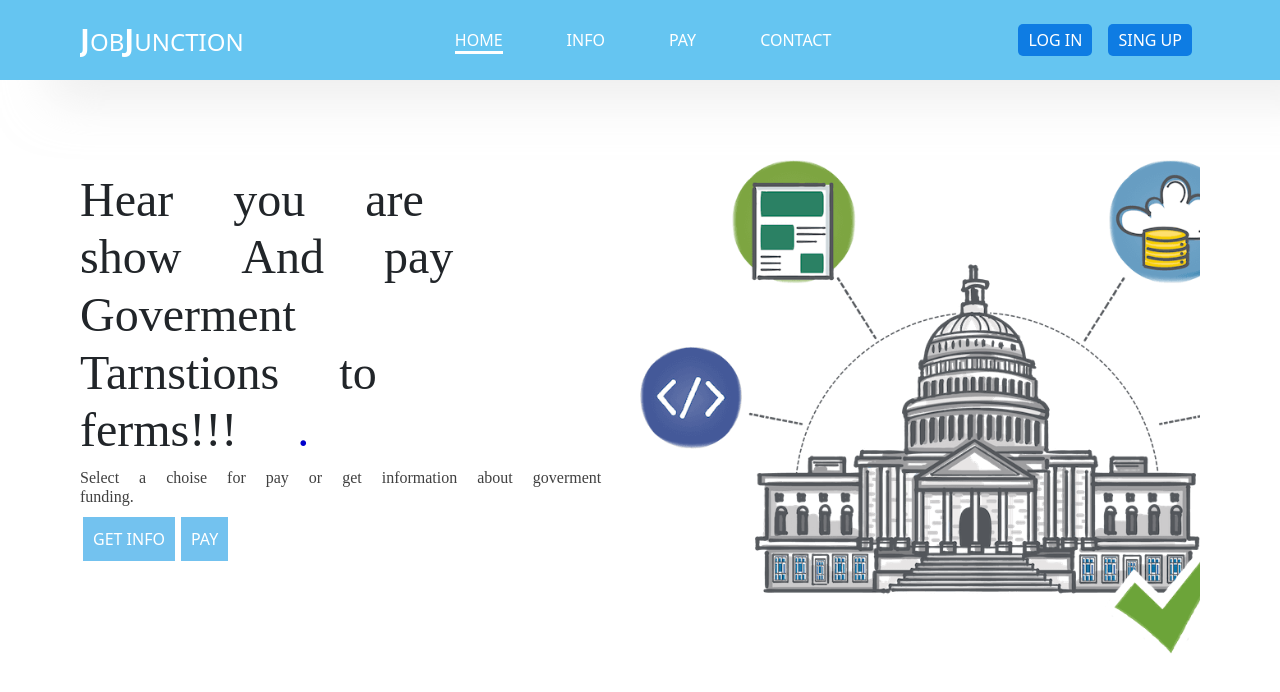
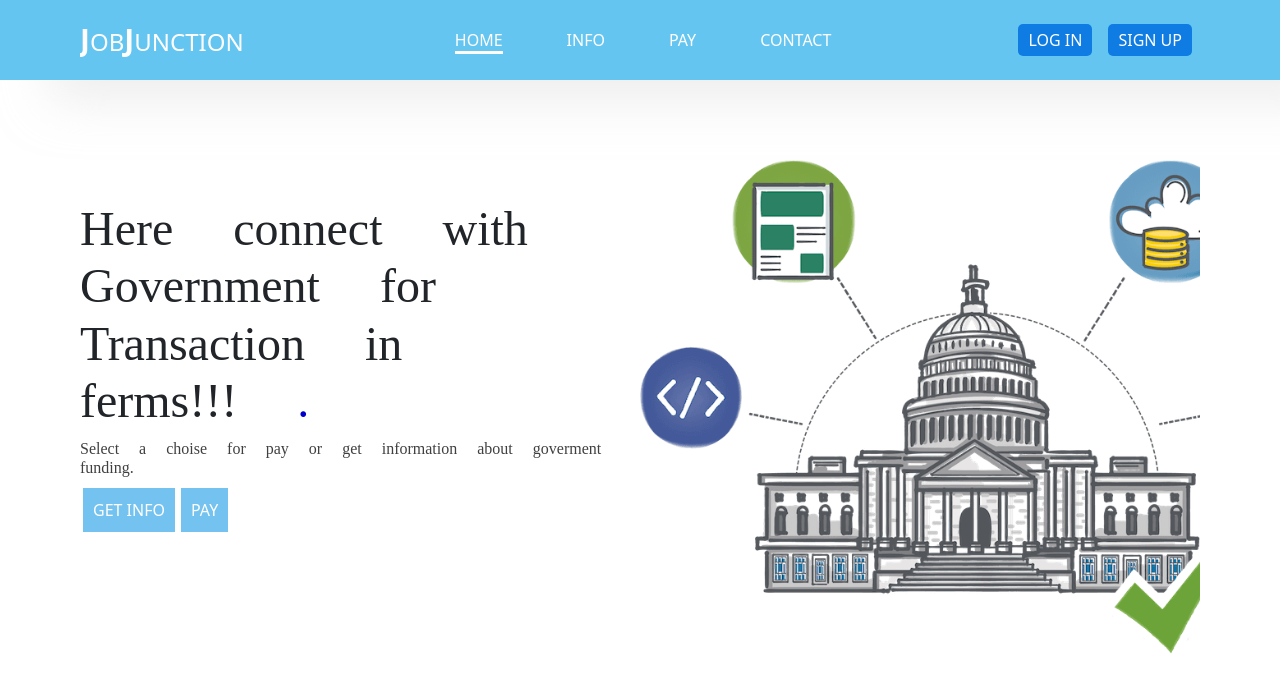
Before and after one commit to Vinita210803/Job_Preference, a React (Create React App) app in the folder Job_Preference/: page / in a window 1280 px wide. Shown: the top 692 px of the page. Built offline with nearby package versions, Linux system fonts and the light colour scheme.

Commit message:
vinita spelling

```diff
--- a/Job_Preference/src/Componentes/Home.jsx
+++ b/Job_Preference/src/Componentes/Home.jsx
@@ -6,7 +6,7 @@ import Common from './Common';
 const Home=()=>{
   return(
     <>
-   <Common name="Hear you are show And pay Goverment Tarnstions to ferms!!!" firstvisit="/info" firstbtname="Get Info" secondvisit="/pay" secondbtname="Pay"></Common>
+   <Common name="Here connect with Government for Transaction in ferms!!!" firstvisit="/info" firstbtname="Get Info" secondvisit="/pay" secondbtname="Pay"></Common>
 
     </>
   )
--- a/Job_Preference/src/Componentes/Navbar.jsx
+++ b/Job_Preference/src/Componentes/Navbar.jsx
@@ -27,7 +27,7 @@ const Navbar=()=>{
  </div>
  <div className='rightnav'>
          <li   className='rightnav-item'><NavLink id="loginsingup" activeClassName="menu_activ" to="/login">Log In</NavLink></li>
-         <li   className='rightnav-item'><NavLink id="loginsingup" activeClassName="menu_activ" to="/singup">Sing Up</NavLink></li>
+         <li   className='rightnav-item'><NavLink id="loginsingup" activeClassName="menu_activ" to="/singup">Sign Up</NavLink></li>
  </div>
 
     </nav>
```
